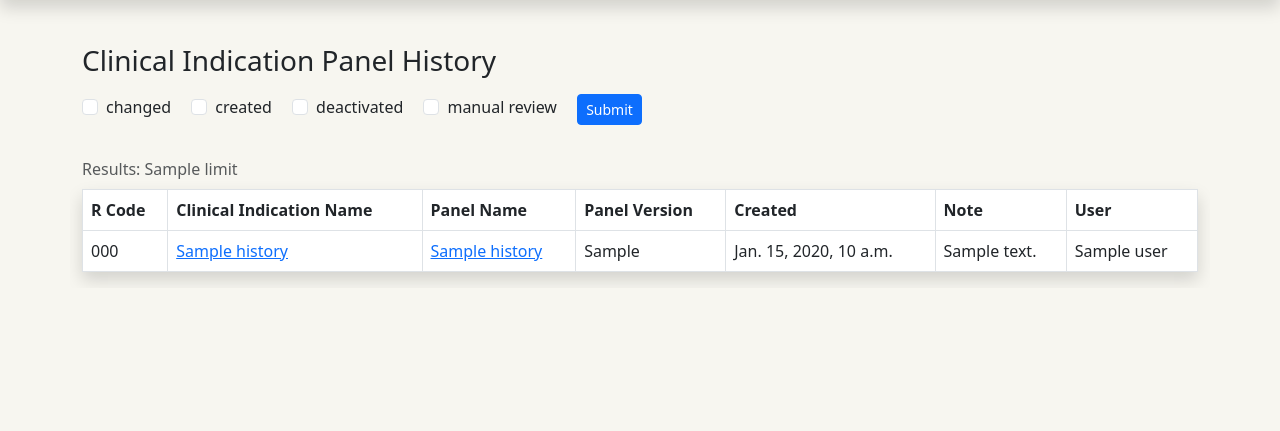
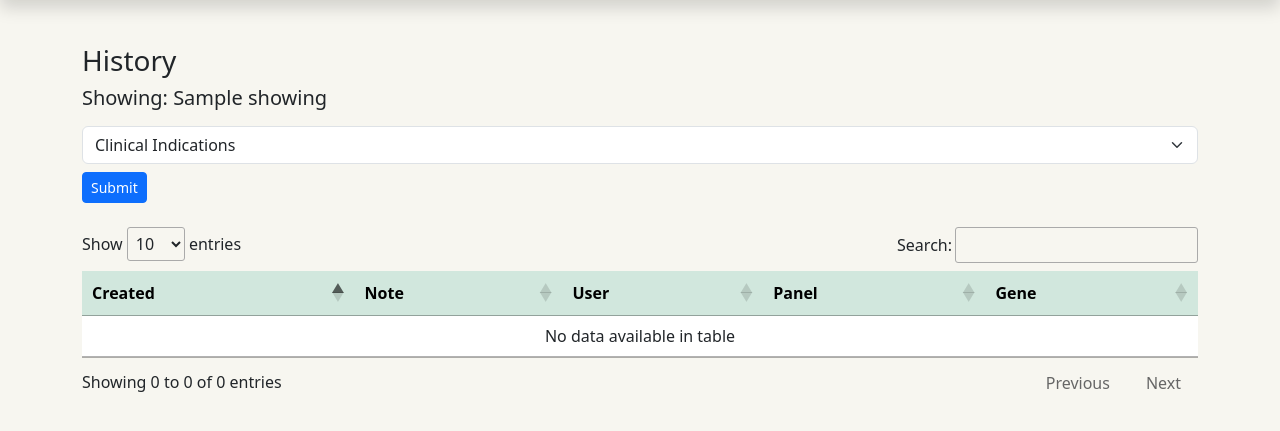
Before and after one commit to eastgenomics/eris, a Django app: template web/templates/web/history.html in a window 1280 px wide. Shown: the part 56-487 px from the top of the page. Run offline with Django 3.2, Linux system fonts and the light colour scheme; the template is opened without the code that fills it: most values are stand-ins (such as "Sample title", 1, 10 or a date in 2020); some libraries are stand-ins or nearby versions.

Commit message:
history page

```diff
--- a/requests_app/management/commands/seed.py
+++ b/requests_app/management/commands/seed.py
@@ -122,7 +122,7 @@ class Command(BaseCommand):
         )
 
         transcript.add_argument(
-            "--refgenome",
+            "refgenome",
             type=str,
             help="Reference Genome",
         )
--- a/requests_app/models.py
+++ b/requests_app/models.py
@@ -79,6 +79,12 @@ class ClinicalIndication(models.Model):
         verbose_name="pending activation",
         null=True,
         default=False,
+    )
+
+    # creation date
+    created = models.DateTimeField(
+        verbose_name="created",
+        auto_now_add=True,
     )
 
     class Meta:
--- a/web/templates/web/history.html
+++ b/web/templates/web/history.html
@@ -4,75 +4,106 @@
 <div class="container mb-5 pb-5">
     <div class="row"> <!-- title -->
         <div class="col">
-            <h3>Clinical Indication Panel History</h3>
+            <h3>History</h3>
+            <h5>Showing: {{ showing }}</h5>
         </div>
     </div>
     <div class="row my-2">
         <div class="col"> <!-- form -->
             <form action="{% url 'history' %}" method="post">
                 {% csrf_token %}
+                <select class="form-select" aria-label="default select example" name="history selection">
+                    {% if 'clinical indications' in selected %}
+                        <option value="clinical indications" selected>Clinical Indications</option>
+                    {% else %}
+                        <option value="clinical indications">Clinical Indications</option>
+                    {% endif %}
+                    {% if 'panels' in selected %}
+                        <option value="panels" selected>Panels</option>
+                    {% else %}
+                        <option value="panels">Panels</option>
+                    {% endif %}
+                    {% if 'clinical indication-panel' in selected %}
+                        <option value="clinical indication-panel" selected>Clinical Indication-Panel</option>
+                    {% else %}
+                        <option value="clinical indication-panel">Clinical Indication-Panel</option>
+                    {% endif %}
+                    {% if 'panel-gene' in selected %}
+                        <option value="panel-gene" selected>Panel-Gene</option>
+                    {% else %}
+                        <option value="panel-gene">Panel-Gene</option>
+                    {% endif %}
+                </select>
+                {% if 'clinical indication-panel' in selected %}
                 <div class="form-check form-check-inline">
-                    {% if "changed" in selected %}
-                    <input class="form-check-input" type="checkbox" value="changed" name="changed" checked>
-                    {% else %}
-                    <input class="form-check-input" type="checkbox" value="changed" name="changed">
-                    {% endif %}
+                    <input class="form-check-input" type="checkbox" value="changed" name="checkbox selections">
                     <label class="form-check-label" for="flexCheckDefault">
                         changed
                     </label>
                 </div>
                 <div class="form-check form-check-inline">
-                    {% if "created" in selected %}
-                    <input class="form-check-input" type="checkbox" value="created" name="created" checked>
-                    {% else %}
-                    <input class="form-check-input" type="checkbox" value="created" name="created">
-                    {% endif %}
+                    <input class="form-check-input" type="checkbox" value="created" name="checkbox selections">
                     <label class="form-check-label" for="flexCheckDefault">
                         created
                     </label>
                 </div>
                 <div class="form-check form-check-inline">
-                    {% if "deactivated" in selected %}
-                    <input class="form-check-input" type="checkbox" value="Deactivated" name="deactivated" checked>
-                    {% else %}
-                    <input class="form-check-input" type="checkbox" value="Deactivated" name="deactivated">
-                    {% endif %}
+                    <input class="form-check-input" type="checkbox" value="deactivated" name="checkbox selections">
                     <label class="form-check-label" for="flexCheckDefault">
                         deactivated
                     </label>
                 </div>
                 <div class="form-check form-check-inline">
-                    {% if "manual review" in selected %}
-                    <input class="form-check-input" type="checkbox" value="manual review" name="manual review" checked>
-                    {% else %}
-                    <input class="form-check-input" type="checkbox" value="manual review" name="manual review">
-                    {% endif %}
+                    <input class="form-check-input" type="checkbox" value="manual review" name="checkbox selections">
                     <label class="form-check-label" for="flexCheckDefault">
                         manual review
                     </label>
                 </div>
-                <button type="submit" class="btn btn-primary btn-sm">Submit</button>
+                {% endif %}
+                <button type="submit" class="btn btn-primary btn-sm mt-2">Submit</button>
             </form> <!-- end form -->
         </div>
     </div>
     <div class="row mt-4">
-        <div class="col table-responsive">
+        <div class="col">
             <!-- form -->
-            <table class="table table-bordered table-hover shadow caption-top">
-                <caption>Results: {{ limit }}</caption>
-                <thead>
+            <table class="table pt-2" id="historyTable">
+                <thead class="table-success">
                     <tr>
-                    <th scope="col" class="text-nowrap">R Code</th>
-                    <th scope="col">Clinical Indication Name</th>
-                    <th scope="col">Panel Name</th>
-                    <th scope="col" class="text-nowrap">Panel Version</th>
-                    <th scope="col" class="text-nowrap">Created</th>
-                    <th scope="col">Note</th>
-                    <th scope="col">User</th>
+                        {% if selected == 'clinical indication-panel' %}
+                            <th class="text-nowrap">R Code</th>
+                            <th>Clinical Indication</th>
+                            <th>Panel Name</th>
+                            <th class="text-nowrap">Panel Version</th>
+                            <th class="text-nowrap">Created</th>
+                            <th>Note</th>
+                            <th>User</th>
+                        {% elif selected == 'panels' %}
+                            <th class="text-nowrap">PanelApp ID</th>
+                            <th>Name</th>
+                            <th>Version</th>
+                            <th>Test Directory</th>
+                            <th>Custom</th>
+                            <th>Created</th>
+                            <th>Pending</th>
+                        {% elif selected == 'clinical indications' %}
+                            <th class="text-nowrap">R Code</th>
+                            <th>Name</th>
+                            <th>Test Method</th>
+                            <th>Pending</th>
+                            <th>Created</th>
+                        {% else %}
+                            <th>Created</th>
+                            <th>Note</th>
+                            <th>User</th>
+                            <th>Panel</th>
+                            <th>Gene</th>
+                        {% endif %}
                     </tr>
                 </thead>
                 <tbody>
-                    {% for history in cip_histories %}
+                    {% if selected == 'clinical indication-panel' %}
+                        {% for history in data %}
                         <tr>
                             <td>{{ history.clinical_indication_panel_id__clinical_indication_id__r_code }}</td>
                             <td style="max-width:20em;" class="text-wrap">
@@ -91,6 +122,39 @@
                             <td style="max-width:20em;" class="text-wrap">{{ history.user }}</td>
                         </tr>
                         {% endfor %}
+                    {% elif selected == 'panels' %}
+                        {% for panel in data %}
+                        <tr>
+                            <td>{{ panel.external_id }}</td>
+                            <td class="text-wrap text-break"><a href="{% url 'panel' panel.id %}">{{ panel.panel_name }}</a></td>
+                            <td>{{ panel.panel_version }}</td>
+                            <td>{{ panel.test_directory }}</td>
+                            <td>{{ panel.custom }}</td>
+                            <td>{{ panel.created }}</td>
+                            <td>{{ panel.pending }}</td>
+                        </tr>
+                        {% endfor %}
+                    {% elif selected == 'clinical indications' %}
+                        {% for ci in data %}
+                        <tr>
+                            <td>{{ ci.r_code }}</td>
+                            <td><a href="{% url 'clinical_indication' ci.id %}">{{ ci.name }}</a></td>
+                            <td>{{ ci.test_method }}</td>
+                            <td>{{ ci.pending }}</td>
+                            <td>{{ ci.created }}</td>
+                        </tr>
+                        {% endfor %}
+                    {% elif selected == 'panel-gene' %}
+                        {% for pg in data%}
+                        <tr>
+                            <td>{{ pg.created }}</td>
+                            <td>{{ pg.note }}</td>
+                            <td>{{ pg.user }}</td>
+                            <td><a href="{% url 'panel' pg.panel_gene_id__panel_id %}">{{ pg.panel_gene_id__panel_id__panel_name }}</a></td>
+                            <td><a href="{% url 'gene' pg.panel_gene_id__gene_id %}">{{ pg.panel_gene_id__gene_id__hgnc_id }}</a></td>
+                        </tr>
+                        {% endfor %}
+                    {% endif %}
                 </tbody>
             </table>
             <!-- end form -->
@@ -98,3 +162,11 @@
     </div>
 </div>
 {% endblock %}
+
+{% block script %}
+<script>
+    $(document).ready(function () {
+        new DataTable('#historyTable');
+    });
+</script>
+{% endblock %}
```
Also changed, not shown: docker-compose.yml (+6 -3 lines), panel_requests/settings.py (+9 -1 lines), web/templates/web/addition/add_ci_panel.html (+17 -9 lines), web/templates/web/addition/add_panel.html (+29 -5 lines), web/templates/web/edit/edit_panel_gene.html (+41 -9 lines), web/views.py (+133 -73 lines), 1 other file. Lines whose indentation alone changed are shown as unchanged.
